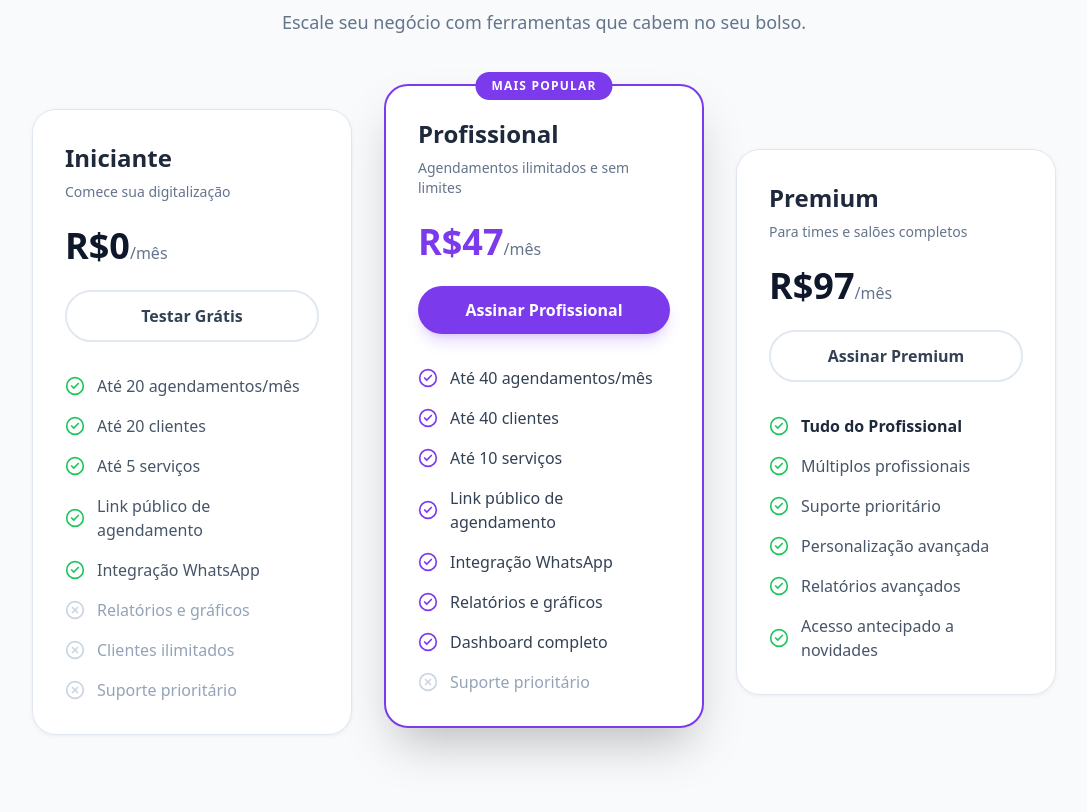
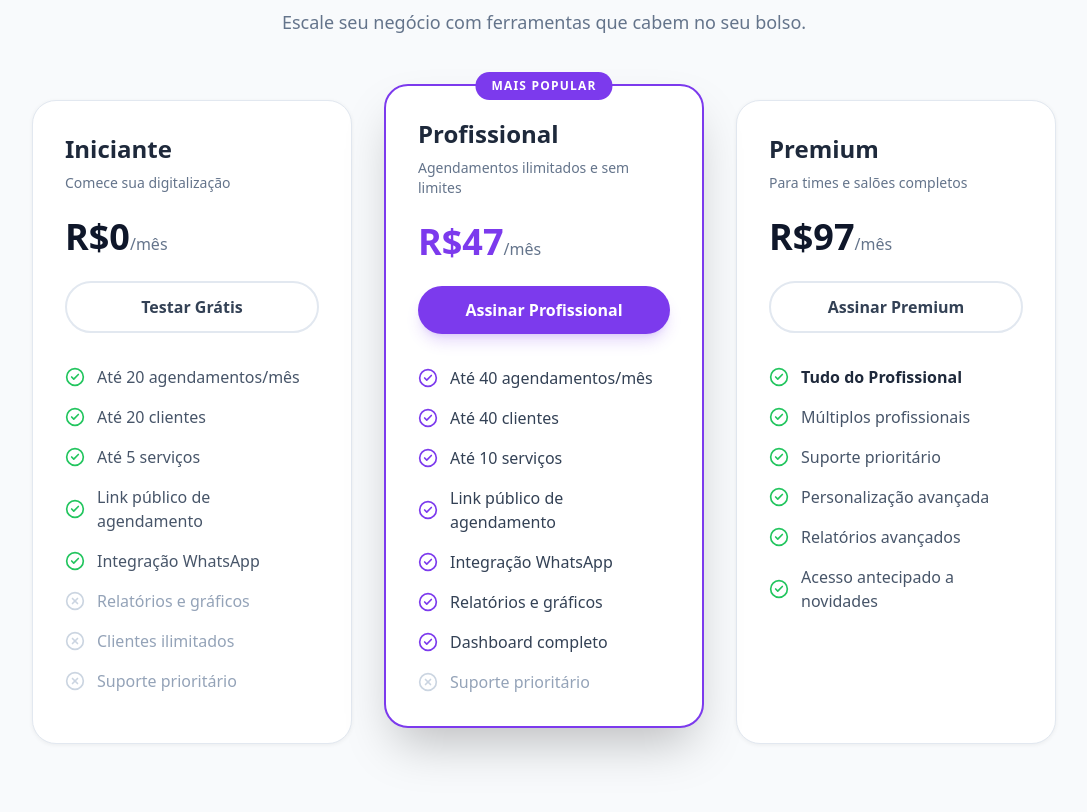
Before and after one commit to gmmktdigital2021-pixel/Agendify, a Next.js app: page /landing in a window 1280 px wide. Shown: the part 4586-5398 px from the top of the page, without its empty margins (96-1183 px from the left). Built offline with nearby package versions, Linux system fonts and the light colour scheme; no server answers.

Commit message:
feat: hover scale nos cards de planos

```diff
--- a/app/landing/page.tsx
+++ b/app/landing/page.tsx
@@ -493,9 +493,9 @@ export default function LandingPage() {
              <p className="text-lg text-slate-500">Escale seu negócio com ferramentas que cabem no seu bolso.</p>
           </div>
 
-          <div className="grid grid-cols-1 lg:grid-cols-3 gap-8 max-w-5xl mx-auto items-center">
+          <div className="grid grid-cols-1 lg:grid-cols-3 gap-8 max-w-5xl mx-auto items-stretch">
              {/* Básico */}
-             <div className="bg-white p-8 rounded-3xl border border-slate-200 shadow-sm hover:shadow-xl transition-all duration-300">
+             <div className="bg-white p-8 rounded-3xl border border-slate-200 shadow-sm h-full hover:scale-105 hover:-translate-y-3 hover:shadow-2xl transition-all duration-300 cursor-pointer">
                <h3 className="font-bold text-2xl text-slate-800 mb-2">Iniciante</h3>
                <p className="text-slate-500 text-sm mb-6">Comece sua digitalização</p>
                <div className="mb-6">
@@ -517,7 +517,7 @@ export default function LandingPage() {
              </div>
 
              {/* Profissional (Destaque) */}
-             <div className="bg-white p-8 rounded-3xl border-2 border-brand shadow-2xl relative transform lg:-translate-y-4">
+             <div className="bg-white p-8 rounded-3xl border-2 border-brand shadow-2xl relative transform lg:-translate-y-4 h-full hover:scale-105 hover:-translate-y-3 hover:shadow-2xl transition-all duration-300 cursor-pointer">
                <div className="absolute top-0 left-1/2 -translate-x-1/2 -translate-y-1/2 bg-brand text-white px-4 py-1.5 rounded-full text-xs font-bold uppercase tracking-widest">
                  Mais Popular
                </div>
@@ -542,7 +542,7 @@ export default function LandingPage() {
              </div>
 
              {/* Premium */}
-             <div className="bg-white p-8 rounded-3xl border border-slate-200 shadow-sm hover:shadow-xl transition-all duration-300">
+             <div className="bg-white p-8 rounded-3xl border border-slate-200 shadow-sm h-full hover:scale-105 hover:-translate-y-3 hover:shadow-2xl transition-all duration-300 cursor-pointer">
                <h3 className="font-bold text-2xl text-slate-800 mb-2">Premium</h3>
                <p className="text-slate-500 text-sm mb-6">Para times e salões completos</p>
                <div className="mb-6">
```
